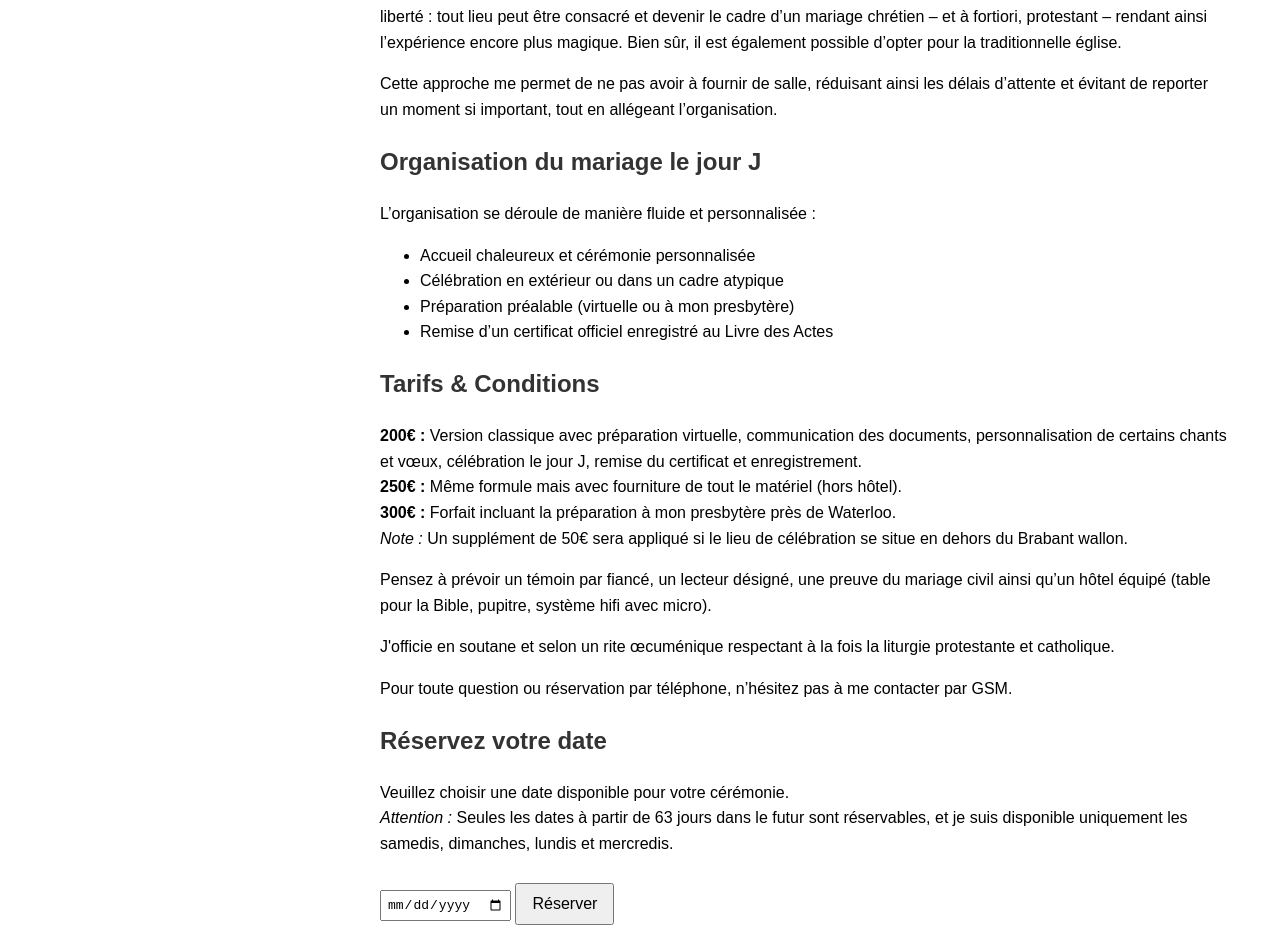
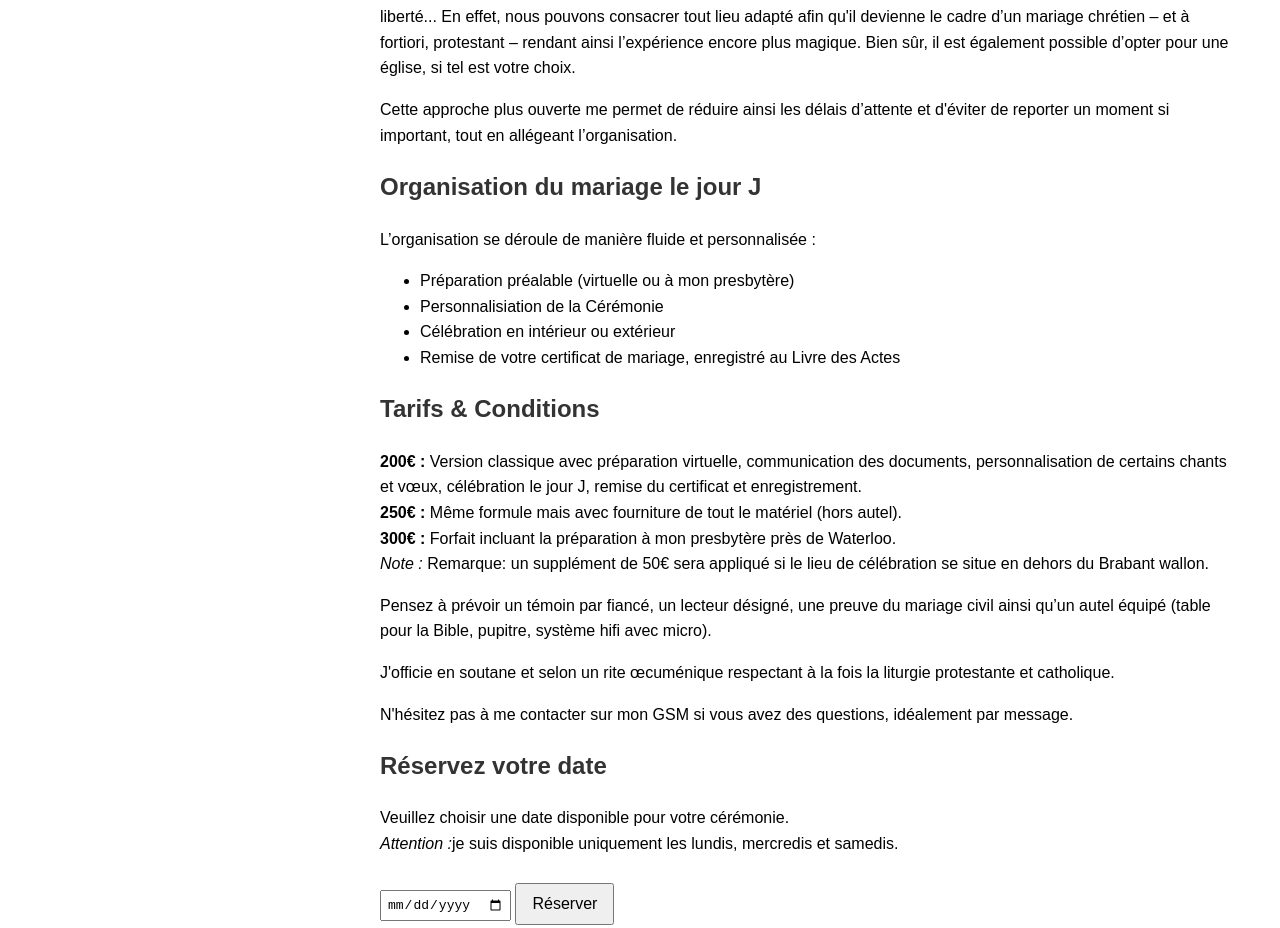
Before and after one commit to ConstantVanguard/reverend, a plain HTML site: page mariage.html in a window 1280 px wide. Shown: the part 247-1175 px from the top of the page. Drawn offline with Linux system fonts and the light colour scheme.

Commit message:
Update mariage.html

```diff
--- a/mariage.html
+++ b/mariage.html
@@ -91,10 +91,10 @@
         <!-- Présentation -->
         <section class="presentation">
           <p>
-            Vous souhaitez vivre un mariage digne des films américains ? Imaginez une cérémonie dans un jardin enchanteur, dans le salon d’un château ou même dans une grange à l’ancienne. En tant que pasteur, j’ai à cœur de vous offrir cette liberté : tout lieu peut être consacré et devenir le cadre d’un mariage chrétien – et à fortiori, protestant – rendant ainsi l’expérience encore plus magique. Bien sûr, il est également possible d’opter pour la traditionnelle église.
+            Vous souhaitez vivre un mariage digne des films américains ? Imaginez une cérémonie dans un jardin enchanteur, dans le salon d’un château ou même dans une grange à l’ancienne. En tant que pasteur, j’ai à cœur de vous offrir cette liberté... En effet, nous pouvons consacrer tout lieu adapté afin qu'il devienne le cadre d’un mariage chrétien – et à fortiori, protestant – rendant ainsi l’expérience encore plus magique. Bien sûr, il est également possible d’opter pour une église, si tel est votre choix.
           </p>
           <p>
-            Cette approche me permet de ne pas avoir à fournir de salle, réduisant ainsi les délais d’attente et évitant de reporter un moment si important, tout en allégeant l’organisation.
+            Cette approche plus ouverte me permet de réduire ainsi les délais d’attente et d'éviter de reporter un moment si important, tout en allégeant l’organisation.
           </p>
         </section>
         <!-- Organisation du mariage -->
@@ -104,10 +104,10 @@
             L’organisation se déroule de manière fluide et personnalisée :
           </p>
           <ul>
-            <li>Accueil chaleureux et cérémonie personnalisée</li>
-            <li>Célébration en extérieur ou dans un cadre atypique</li>
             <li>Préparation préalable (virtuelle ou à mon presbytère)</li>
-            <li>Remise d’un certificat officiel enregistré au Livre des Actes</li>
+            <li>Personnalisiation de la Cérémonie</li>
+            <li>Célébration en intérieur ou extérieur</li>
+            <li>Remise de votre certificat de mariage, enregistré au Livre des Actes</li>
           </ul>
         </section>
         <!-- Tarifs et conditions -->
@@ -115,18 +115,18 @@
           <h2>Tarifs & Conditions</h2>
           <p>
             <strong>200€ :</strong> Version classique avec préparation virtuelle, communication des documents, personnalisation de certains chants et vœux, célébration le jour J, remise du certificat et enregistrement.<br>
-            <strong>250€ :</strong> Même formule mais avec fourniture de tout le matériel (hors hôtel).<br>
+            <strong>250€ :</strong> Même formule mais avec fourniture de tout le matériel (hors autel).<br>
             <strong>300€ :</strong> Forfait incluant la préparation à mon presbytère près de Waterloo.<br>
-            <em>Note :</em> Un supplément de 50€ sera appliqué si le lieu de célébration se situe en dehors du Brabant wallon.
+            <em>Note :</em> Remarque: un supplément de 50€ sera appliqué si le lieu de célébration se situe en dehors du Brabant wallon.
           </p>
           <p>
-            Pensez à prévoir un témoin par fiancé, un lecteur désigné, une preuve du mariage civil ainsi qu’un hôtel équipé (table pour la Bible, pupitre, système hifi avec micro).
+            Pensez à prévoir un témoin par fiancé, un lecteur désigné, une preuve du mariage civil ainsi qu’un autel équipé (table pour la Bible, pupitre, système hifi avec micro).
           </p>
           <p>
             J'officie en soutane et selon un rite œcuménique respectant à la fois la liturgie protestante et catholique.
           </p>
           <p>
-            Pour toute question ou réservation par téléphone, n’hésitez pas à me contacter par GSM.
+            N'hésitez pas à me contacter sur mon GSM si vous avez des questions, idéalement par message.
           </p>
         </section>
         <!-- Agenda de réservation -->
@@ -134,7 +134,7 @@
           <h2>Réservez votre date</h2>
           <p>
             Veuillez choisir une date disponible pour votre cérémonie.<br>
-            <em>Attention :</em> Seules les dates à partir de 63 jours dans le futur sont réservables, et je suis disponible uniquement les samedis, dimanches, lundis et mercredis.
+            <em>Attention :</em>je suis disponible uniquement les lundis, mercredis et samedis.
           </p>
           <input type="date" id="datePicker">
           <button id="bookButton">Réserver</button>
```
